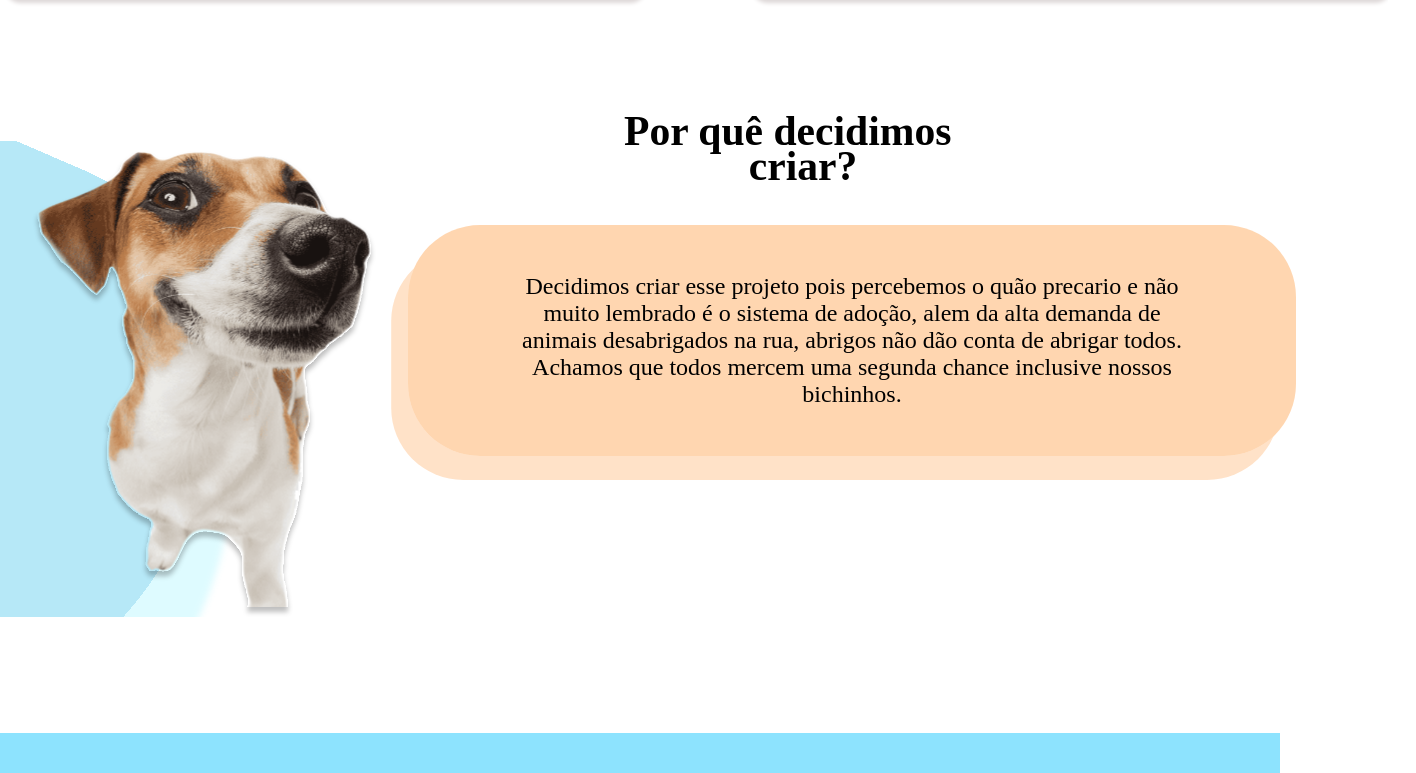
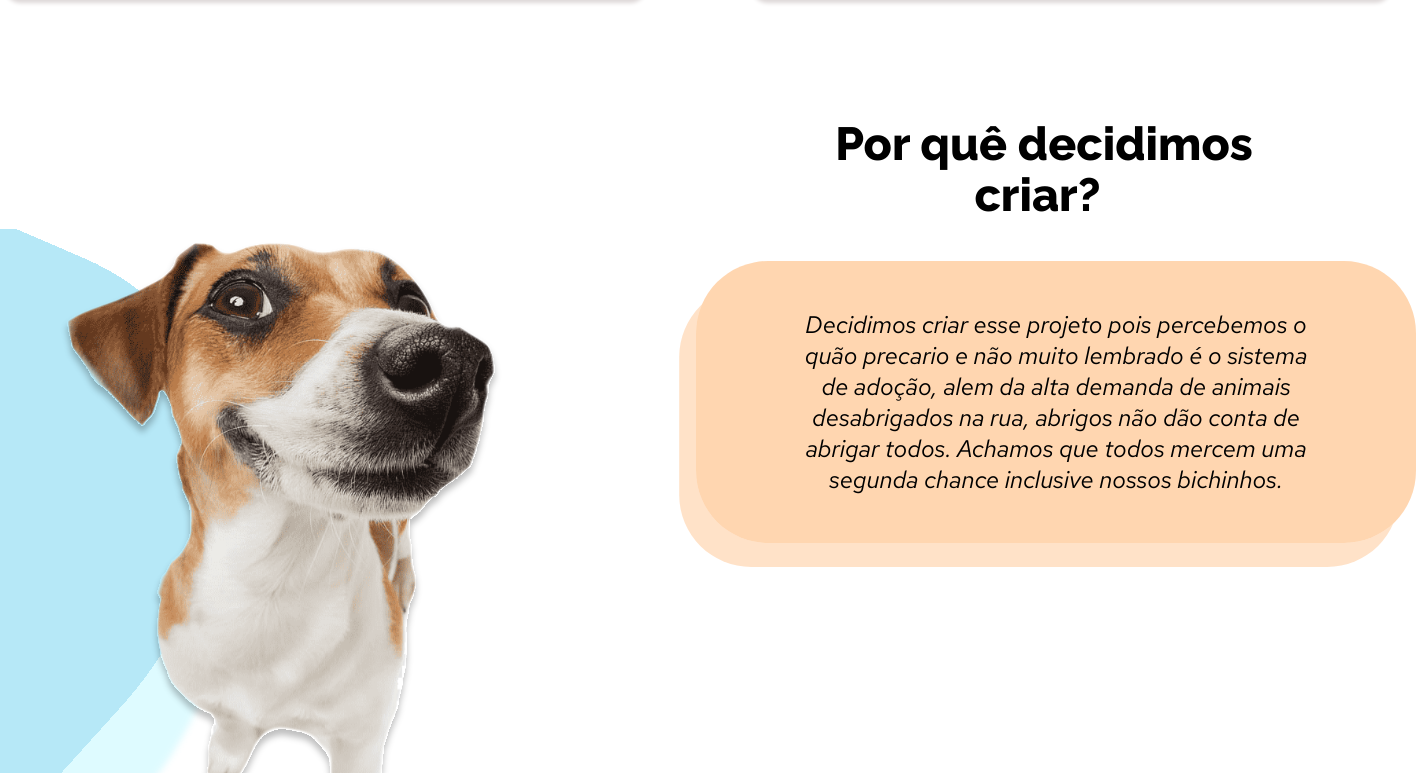
Before and after one commit to NauaaN/ReactAmeMais, a React (Create React App) app: page /ladingpage in a window 1280 px wide. Shown: the part 1827-2600 px from the top of the page, 1416 px wide, since content can reach past the window. Built offline with nearby package versions, Linux system fonts and the light colour scheme.

Commit message:
pequenas alteraçoes na lading page

```diff
--- a/src/pages/ladingpage/index.scss
+++ b/src/pages/ladingpage/index.scss
@@ -362,6 +362,7 @@
 
     .card > * {
         margin-bottom: 1.2em;
+
     }
 
     .juntar {
@@ -443,29 +444,31 @@
     }
 
     .tituloe {
-        margin-left: 15em;
+        margin-left: 18em;
         margin-top: 2em;
-        font-size: 2.6em;
+        font-size: 2.9em;
         color: #000000;
+        font-family: 'rrr';
 
     }
 
     .titulo2e {
-        margin-left: 18em;
-        margin-top: -0.3em;
-         font-size: 2.6em;
+        margin-left: 21em;
+        margin-top: -0.1em;
+         font-size: 2.9em;
         margin-bottom: 1em;
         color: #000000;
+        font-family: 'rrr';
     }
 
     .pe{
         font-size: 1.5em ;
          background-color: #ffa34d71;
          display: flex;
-         margin-left: 17em;
+         margin-left: 29em;
          border-radius: 3em;
          box-shadow:  -0.7em 1em  #ffd0a79e;
-         width: 37em;
+         width: 30em;
          padding-left: 4em;
          padding-right:4em;
          padding-bottom: 2em;
@@ -473,6 +476,7 @@
          text-align: center;
          margin-top: -0.3em;
          color: #000000;
+         font-family: 'red';
 
 
 
@@ -485,13 +489,14 @@
 
     .img2e{
        margin-top: -21em;
-       width: 35em;
+       width: 45em;
        margin-left: -4em;
        margin-bottom: 7em;
        background-repeat: no-repeat;
        background-size: 19em ;
        background-image: url('../../../public/images/Vector_1\ \(1\).svg');
        background-repeat: no-repeat;
+
 
 
 
```
